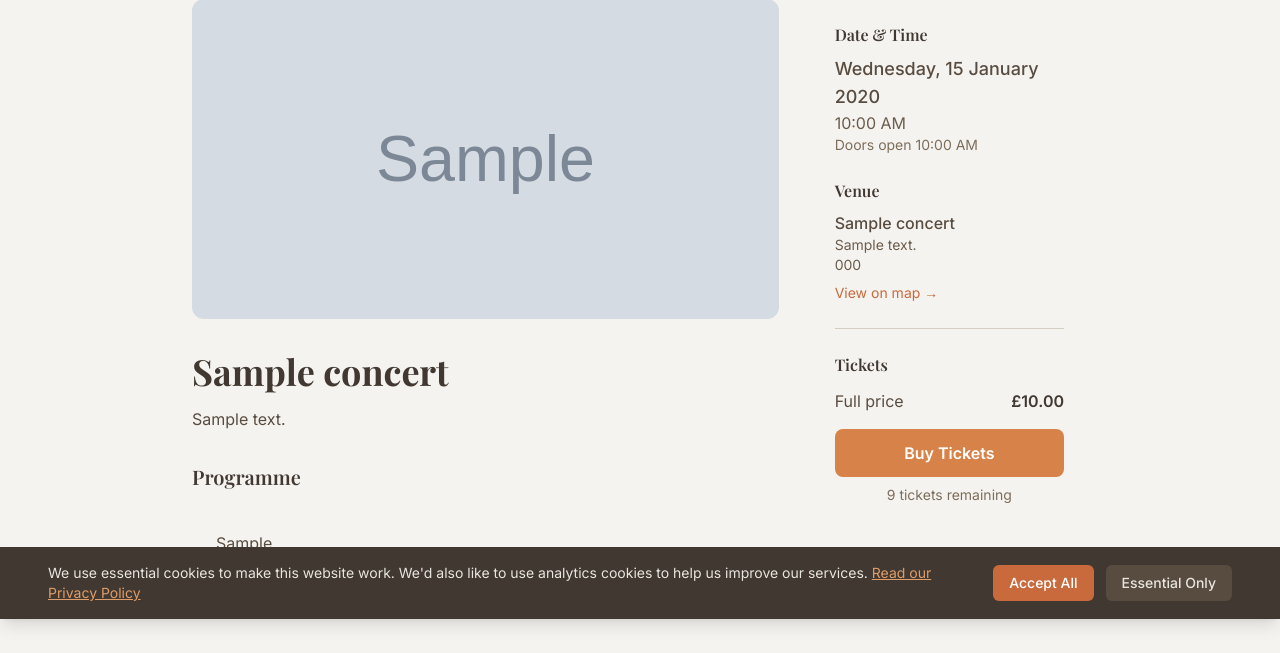
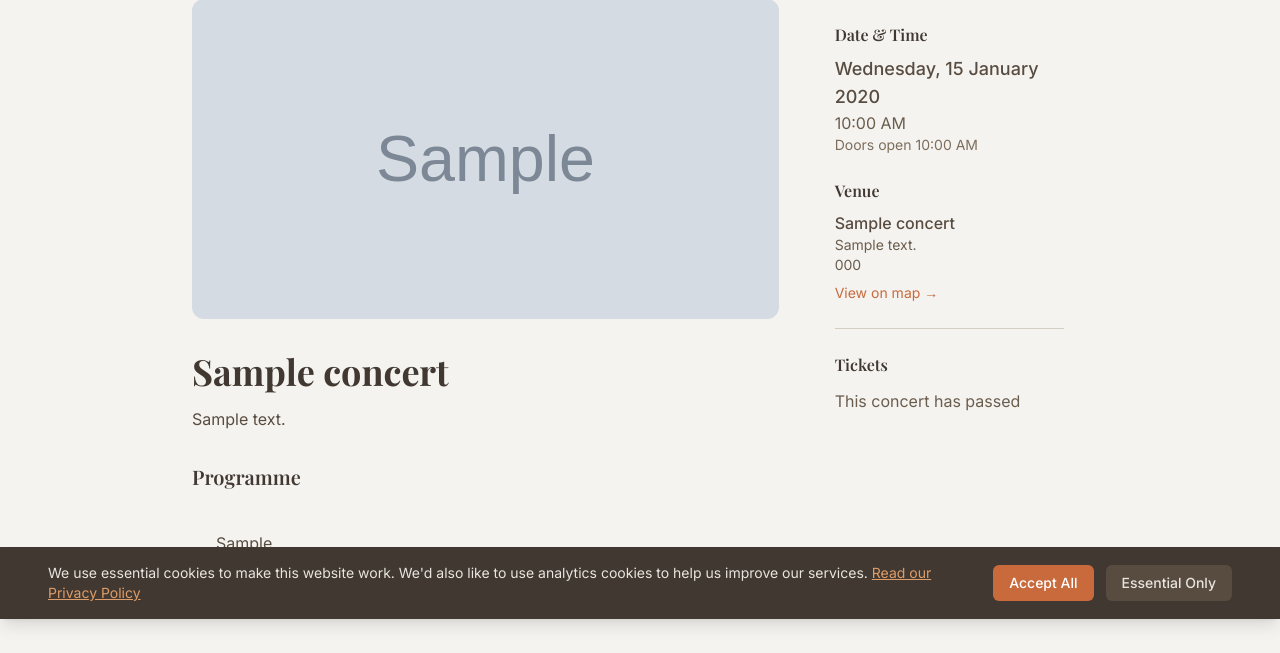
Before and after one commit to polyphonica/polyphonicarecordertrio, a Django app: a page that uses templates/concerts/detail.html in a window 1280 px wide. Shown: the part 181-834 px from the top of the page. Run offline with Django 5.2, Linux system fonts and the light colour scheme; tables that the repository leaves empty hold one stand-in row (values such as "Sample post"); grey boxes marked "Sample" are stand-in pictures; parts of the project's set-up code (start-up, migrations or seed data) failed here and were passed over; some libraries are stand-ins or nearby versions; some web fonts are replaced.

Commit message:
Add door ticket option and hide tickets for past concerts
- Add 'Available on the door' ticket source option
- Add is_past property to Concert model
- Hide ticket purchase UI for past concerts
- Display appropriate text for door ticket source

Co-Authored-By: Claude Opus 4.5 <noreply@anthropic.com>

```diff
--- a/concerts/models.py
+++ b/concerts/models.py
@@ -16,6 +16,7 @@ class Concert(models.Model):
     TICKET_SOURCE_CHOICES = [
         ('internal', 'Sell on this site'),
         ('external', 'External ticket link'),
+        ('door', 'Available on the door'),
         ('none', 'No tickets (free entry or private)'),
     ]
 
@@ -88,6 +89,12 @@ class Concert(models.Model):
         return reverse('concerts:detail', kwargs={'slug': self.slug})
 
     @property
+    def is_past(self):
+        """Check if concert date has passed."""
+        from django.utils import timezone
+        return self.date < timezone.now().date()
+
+    @property
     def is_sold_out(self):
         """Check if concert is sold out (only relevant for internal sales)."""
         if self.ticket_source != 'internal' or not self.capacity:
--- a/templates/concerts/detail.html
+++ b/templates/concerts/detail.html
@@ -133,7 +133,10 @@
                     <div class="border-t border-primary-200 pt-6">
                         <h3 class="font-semibold text-primary-900 mb-3">Tickets</h3>
 
-                        {% if concert.ticket_source == 'internal' %}
+                        {% if concert.is_past %}
+                            <p class="text-primary-600">This concert has passed</p>
+
+                        {% elif concert.ticket_source == 'internal' %}
                             <div class="mb-4">
                                 <div class="flex justify-between mb-1">
                                     <span class="text-primary-700">Full price</span>
@@ -168,6 +171,9 @@
                                 </a>
                             {% endif %}
 
+                        {% elif concert.ticket_source == 'door' %}
+                            <p class="text-primary-600">Tickets available on the door</p>
+
                         {% else %}
                             <p class="text-primary-600">Free entry or by invitation</p>
                         {% endif %}
--- a/templates/concerts/index.html
+++ b/templates/concerts/index.html
@@ -51,6 +51,8 @@
                                 </div>
                             {% elif concert.ticket_source == 'external' %}
                                 <span class="text-sm text-primary-500">External ticketing</span>
+                            {% elif concert.ticket_source == 'door' %}
+                                <span class="text-sm text-primary-500">Tickets on the door</span>
                             {% endif %}
                         </div>
                     </div>
```
Also changed, not shown: concerts/migrations/0002_add_door_ticket_source.py (added).
